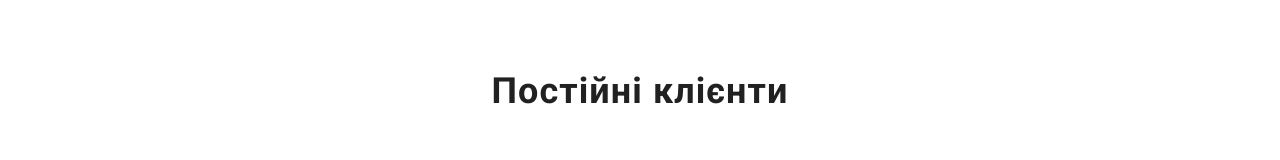
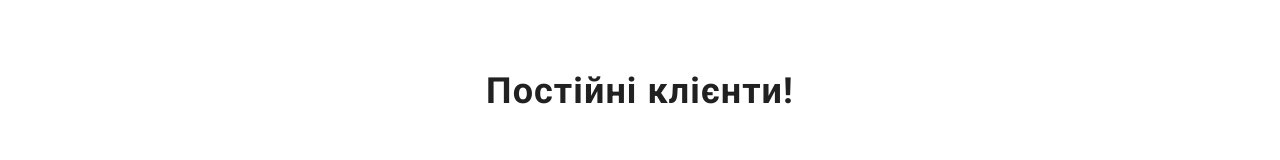
Before and after one commit to UA-DmitriyS/goit-markup-hw-04, a plain HTML site: page index.html in a window 1280 px wide. Shown: the part 2426-2586 px from the top of the page. Drawn offline with nearby package versions, Linux system fonts and the light colour scheme.

Commit message:
Update index.html

```diff
--- a/index.html
+++ b/index.html
@@ -417,7 +417,7 @@
         </div>
       </section>
       <section class="сlient section">
-        <h2 class="clients">Постійні клієнти</h2>
+        <h2 class="clients">Постійні клієнти!</h2>
         <div class="container">
           <ul class="list clients-card">
             <li>
```
